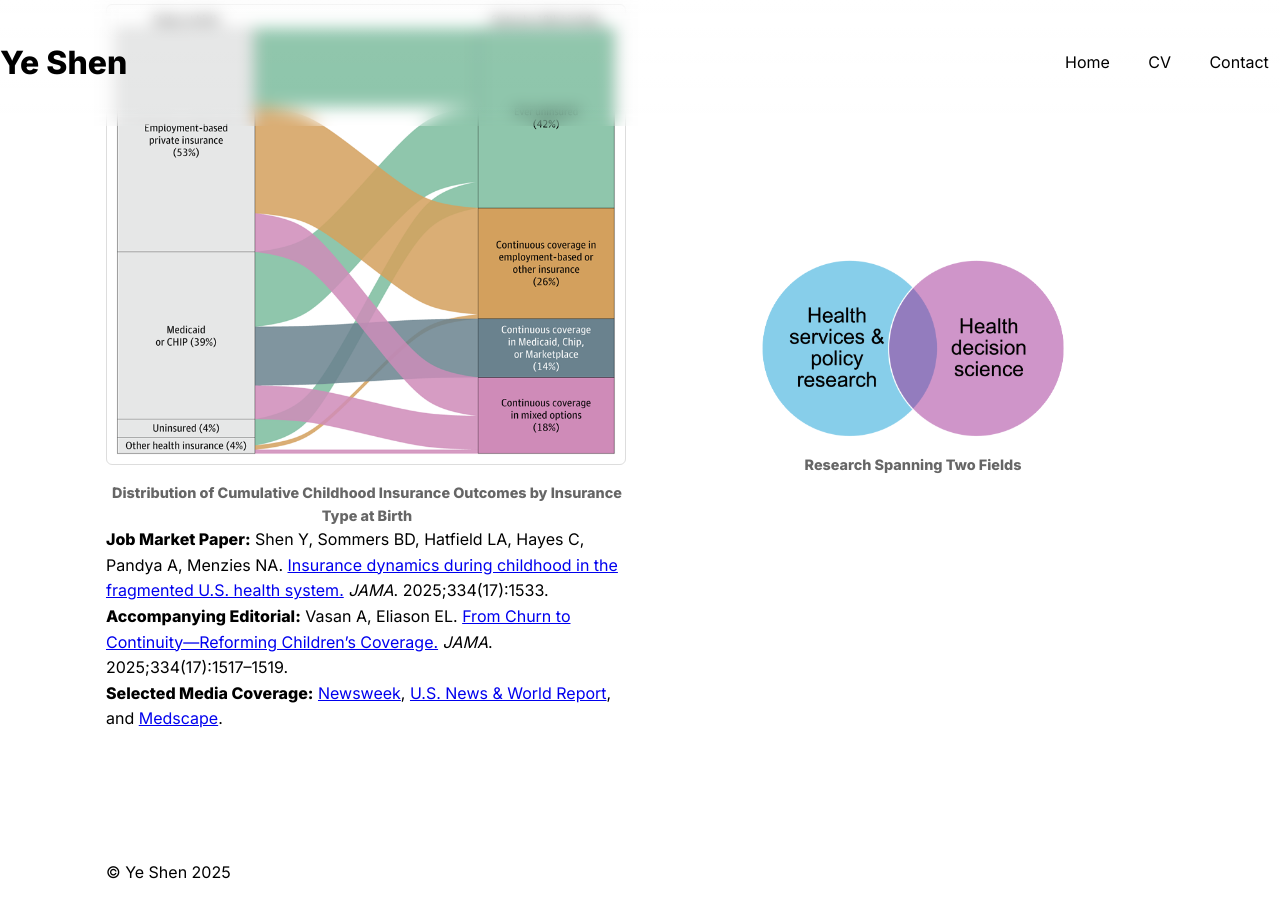
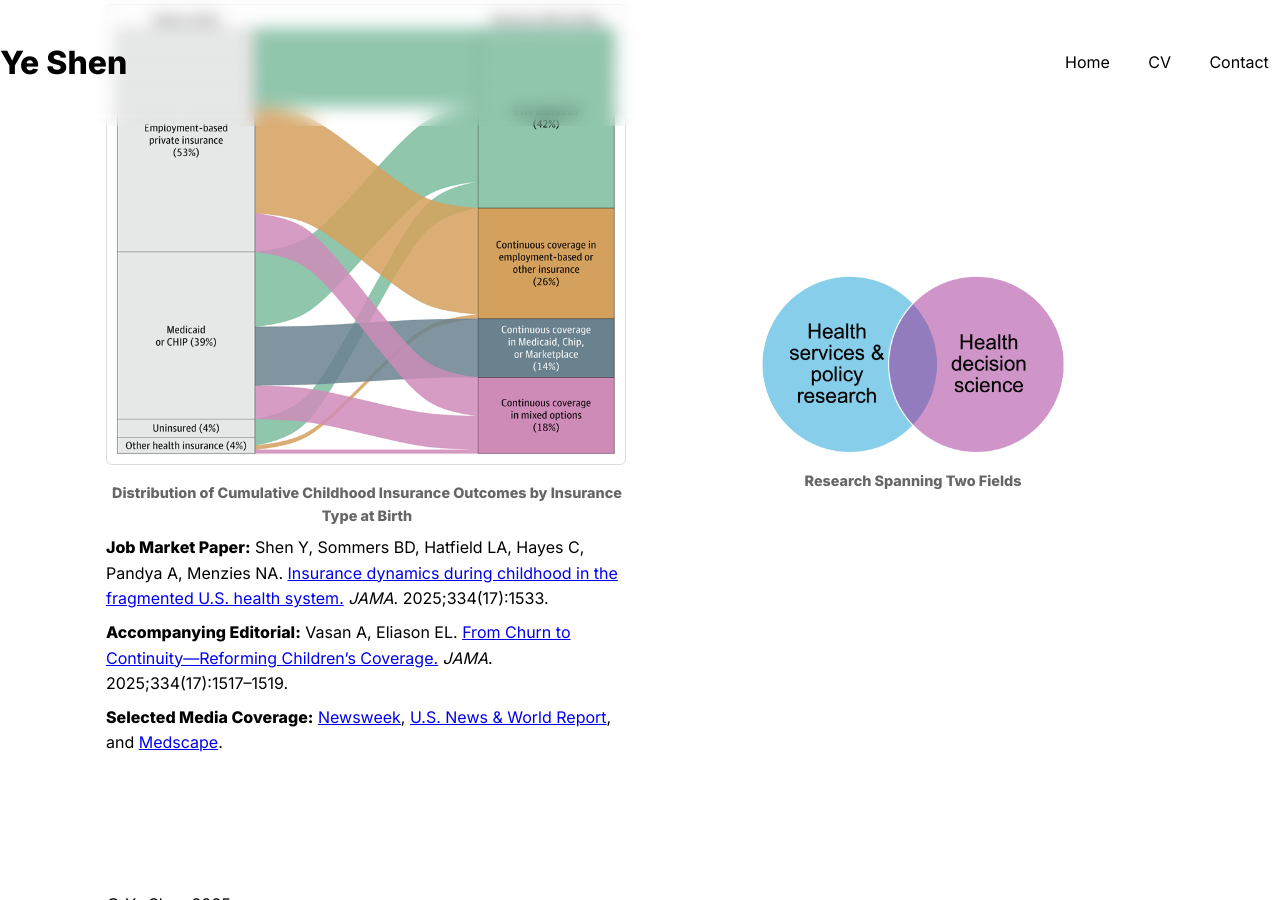
Before and after one commit to yshen11/yeshen-site, a Jekyll site: the page built from index.md, in a window 1280 px wide and 900 px high, scrolled down 703 px. Built offline with Jekyll 4.4.1, drawn with Linux system fonts in a browser that asks for light colours.

Commit message:
Update index.md

```diff
--- a/index.md
+++ b/index.md
@@ -35,12 +35,12 @@ title: Home
          style="width:100%; max-width:520px; height:auto; border:1px solid #ddd; border-radius:6px; padding:6px;"
          loading="eager"
     />
-    <figcaption style="text-align:center; font-size:0.9rem; color:#666; margin-top:.5rem;">
+    <figcaption style="text-align:center; font-size:0.9rem; color:#666; margin-top:.5rem; margin-bottom:.5rem;">
      <b>Distribution of Cumulative Childhood Insurance Outcomes by Insurance Type at Birth</b>
     </figcaption>
 
   <div class="refs">
-      <div class="refs__item">
+      <div class="refs__item" style="margin-bottom:.5rem;">
         <strong class="refs__label">Job Market Paper:</strong>
         Shen Y, Sommers BD, Hatfield LA, Hayes C, Pandya A, Menzies NA.
         <a class="refs__link" href="https://jamanetwork.com/journals/jama/article-abstract/2839299" target="_blank" rel="noopener">
@@ -48,7 +48,7 @@ title: Home
         <i>JAMA</i>. 2025;334(17):1533.
       </div>
 
-      <div class="refs__item">
+      <div class="refs__item" style="margin-bottom:.5rem;">
         <strong class="refs__label">Accompanying Editorial:</strong>
         Vasan A, Eliason EL.
         <a class="refs__link" href="https://jamanetwork.com/journals/jama/article-abstract/2839304" target="_blank" rel="noopener">
@@ -56,7 +56,7 @@ title: Home
         <i>JAMA</i>. 2025;334(17):1517–1519.
       </div>
 
-      <div class="refs__item">
+      <div class="refs__item" style="margin-bottom:.5rem;">
         <strong class="refs__label">Selected Media Coverage:</strong>
         <a class="refs__link" href="https://www.newsweek.com/most-american-children-rely-on-medicaid-chip-they-could-soon-be-at-risk-10808876" target="_blank" rel="noopener">Newsweek</a>,
         <a class="refs__link" href="https://www.usnews.com/news/health-news/articles/2025-09-29/most-american-kids-rely-on-medicaid-chip-insurance" target="_blank" rel="noopener">U.S. News &amp; World Report</a>, and
```
